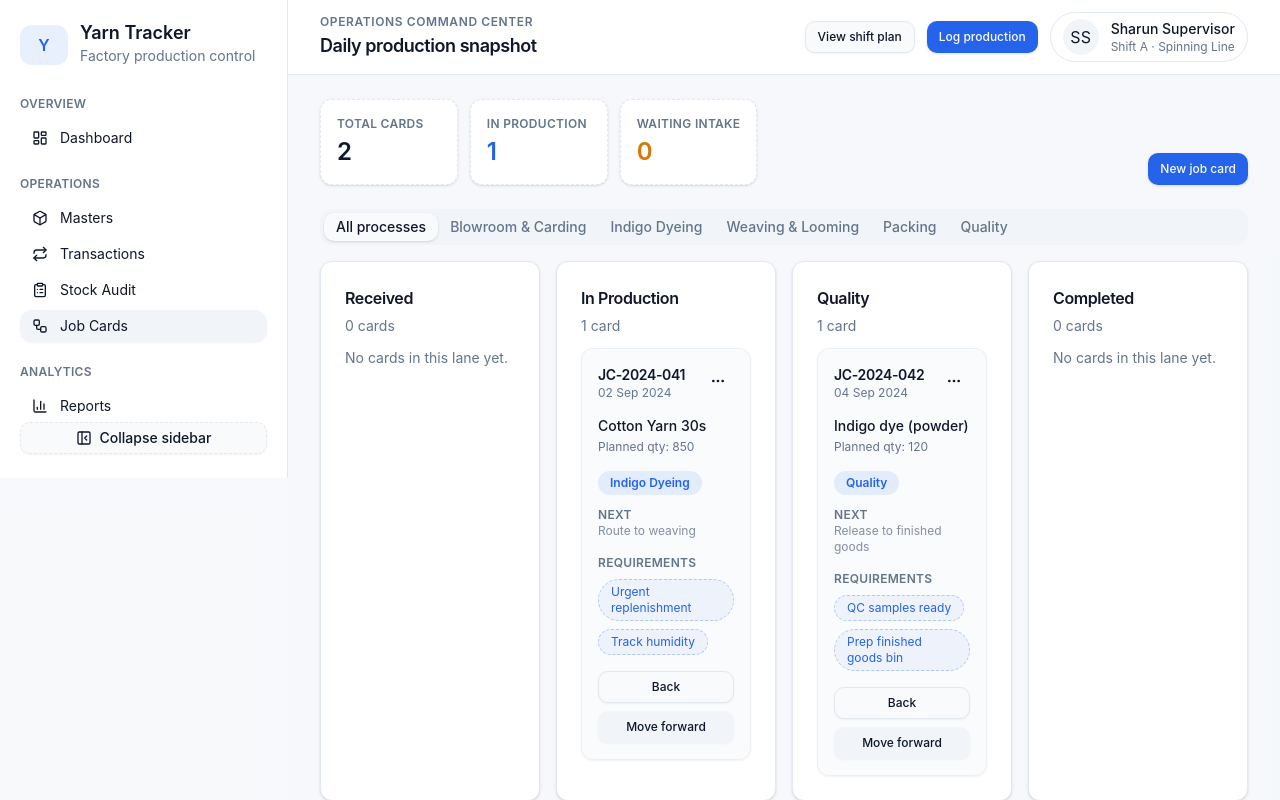
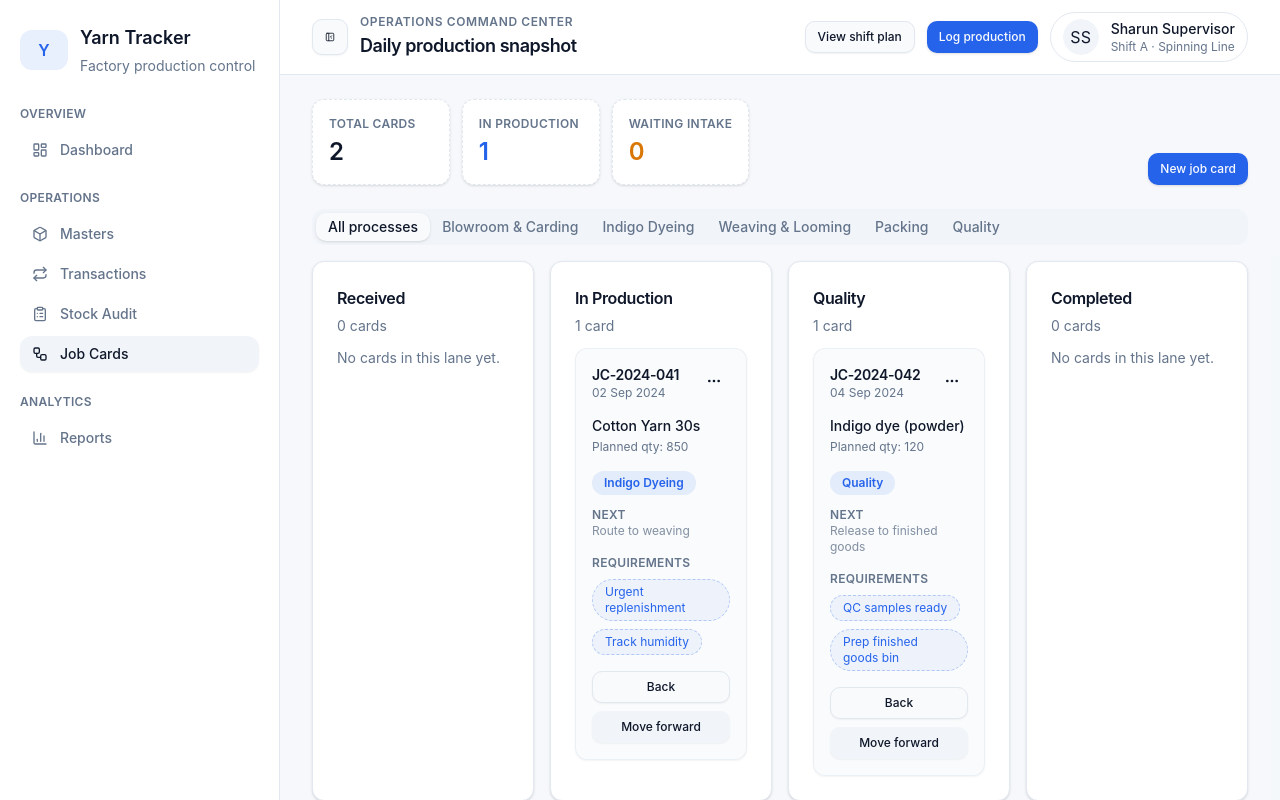
Before and after one commit to Sharun025/yarn-track, a Next.js app: page /job-cards in a window 1280 px wide. Shown: the top 800 px of the page. Built offline with nearby package versions, Linux system fonts and the light colour scheme.

Commit message:
Polish sidebar collapse with shadcn primitives

```diff
--- a/components/AppShellClient.tsx
+++ b/components/AppShellClient.tsx
@@ -1,26 +1,20 @@
 "use client";
 
-import { useState, type ReactNode } from "react";
+import type { ReactNode } from "react";
 
-import { Sidebar } from "@/components/Sidebar";
+import { AppSidebar, AppSidebarProvider, SidebarInset } from "@/components/Sidebar";
 import { TopBar } from "@/components/TopBar";
 
 export default function AppShellClient({ children }: { children: ReactNode }) {
-  const [collapsed, setCollapsed] = useState(false);
-
   return (
-    <div className="flex min-h-screen w-full bg-muted/20">
-      <Sidebar
-        className="hidden shrink-0 lg:flex"
-        collapsed={collapsed}
-        onToggleCollapsed={(next) => setCollapsed(next)}
-      />
-      <div className="flex min-h-screen flex-1 flex-col">
-        <TopBar />
-        <main className="flex-1 space-y-6 bg-muted/20 px-4 py-6 lg:px-8">
-          {children}
-        </main>
+    <AppSidebarProvider>
+      <div className="flex min-h-screen w-full bg-muted/20">
+        <AppSidebar className="hidden shrink-0 lg:flex" />
+        <SidebarInset>
+          <TopBar />
+          <main className="flex-1 space-y-6 bg-muted/20 px-4 py-6 lg:px-8">{children}</main>
+        </SidebarInset>
       </div>
-    </div>
+    </AppSidebarProvider>
   );
 }
--- a/components/Sidebar.tsx
+++ b/components/Sidebar.tsx
@@ -1,23 +1,37 @@
 "use client";
 
-import { useState } from "react";
+import { useMemo } from "react";
 
+import Link from "next/link";
 import { usePathname } from "next/navigation";
 
 import {
   BarChart3,
   Box,
   ClipboardList,
+  LayoutDashboard,
   PanelLeftClose,
   PanelLeftOpen,
   Repeat,
-  LayoutDashboard,
   Workflow,
 } from "lucide-react";
 import type { LucideIcon } from "lucide-react";
 
-import { Button } from "@/components/ui/button";
-import { CollapsibleNavButton } from "@/components/ui/collapsible-nav-button";
+import {
+  Sidebar as SidebarRoot,
+  SidebarContent,
+  SidebarFooter,
+  SidebarHeader,
+  SidebarMenu,
+  SidebarMenuButton,
+  SidebarMenuItem,
+  SidebarProvider,
+  SidebarRail,
+  SidebarSection,
+  SidebarSectionLabel,
+  SidebarTrigger,
+  useSidebar,
+} from "@/components/ui/sidebar";
 import { cn } from "@/lib/utils";
 
 type NavItem = {
@@ -51,99 +65,92 @@ const navSections: NavSection[] = [
   },
 ];
 
-type SidebarProps = {
+type AppSidebarProps = {
   className?: string;
-  collapsed?: boolean;
-  onToggleCollapsed?: (next: boolean) => void;
 };
 
-export function Sidebar({ className, collapsed: collapsedProp, onToggleCollapsed }: SidebarProps) {
+export function AppSidebar({ className }: AppSidebarProps) {
   const pathname = usePathname();
-  const [collapsedInternal, setCollapsedInternal] = useState(false);
-  const collapsed = collapsedProp ?? collapsedInternal;
+  const { collapsed, setCollapsed } = useSidebar();
 
-  const toggleCollapsed = () => {
-    if (onToggleCollapsed) {
-      onToggleCollapsed(!collapsed);
-    } else {
-      setCollapsedInternal((prev) => !prev);
-    }
-  };
+  const sections = useMemo(() => navSections, []);
+  const showLabels = !collapsed;
 
   return (
-    <aside
-      data-collapsed={collapsed}
-      className={cn(
-        "group/sidebar flex h-full flex-col overflow-hidden border-r bg-card px-5 py-6 transition-[width] duration-200 ease-in-out",
-        collapsed ? "w-20 px-3" : "w-72",
-        className
-      )}
-    >
-      <div className="flex h-full flex-col">
-        <div className="space-y-6">
-          <div className="flex items-center">
+    <SidebarRoot className={className}>
+      <SidebarHeader className="flex items-center gap-3">
         <div
           className={cn(
             "flex h-10 w-10 items-center justify-center rounded-xl bg-primary/10 text-sm font-semibold text-primary transition-all duration-200",
-                !collapsed && "w-12 text-base"
+            showLabels && "w-12 text-base"
           )}
         >
-              {collapsed ? "YT" : "Y"}
+          {showLabels ? "Y" : "YT"}
         </div>
-            <div
-              className="overflow-hidden pl-3 transition-[max-width,opacity] duration-200"
-              style={{ maxWidth: collapsed ? 0 : 200, opacity: collapsed ? 0 : 1 }}
-            >
-              <div className="space-y-1">
-                <h1 className="text-lg font-semibold leading-none">Yarn Tracker</h1>
+        {showLabels ? (
+          <div className="flex-1 space-y-1 overflow-hidden">
+            <Link href="/dashboard" className="block whitespace-nowrap text-lg font-semibold">
+              Yarn Tracker
+            </Link>
             <p className="text-sm text-muted-foreground">Factory production control</p>
           </div>
-            </div>
-          </div>
+        ) : null}
+      </SidebarHeader>
 
-          <nav className="space-y-4">
-            {navSections.map((section) => (
-              <div key={section.title} className="space-y-2">
-                {!collapsed && (
-                  <span className="text-xs font-semibold uppercase tracking-wide text-muted-foreground">
-                    {section.title}
-                  </span>
-                )}
-                <div className="grid gap-1">
+      <SidebarContent>
+        {sections.map((section) => (
+          <SidebarSection key={section.title}>
+            {showLabels ? <SidebarSectionLabel>{section.title}</SidebarSectionLabel> : null}
+            <SidebarMenu>
               {section.items.map((item) => {
                 const isActive = pathname === item.href;
                 const Icon = item.icon;
                 return (
-                      <CollapsibleNavButton
-                        key={item.href}
+                  <SidebarMenuItem key={item.href}>
+                    <SidebarMenuButton
                       href={item.href}
-                        icon={Icon}
-                        label={item.label}
                       active={isActive}
-                        collapsed={collapsed}
-                      />
+                      collapsed={!showLabels}
+                      className={cn(
+                        "gap-3",
+                        showLabels ? "justify-start" : "justify-center px-2"
+                      )}
+                      title={!showLabels ? item.label : undefined}
+                    >
+                      <Icon className="h-4 w-4" />
+                      {showLabels ? <span className="flex-1 truncate text-sm">{item.label}</span> : null}
+                    </SidebarMenuButton>
+                  </SidebarMenuItem>
                 );
               })}
-                </div>
-              </div>
+            </SidebarMenu>
+          </SidebarSection>
         ))}
-          </nav>
-        </div>
+      </SidebarContent>
 
-        <Button
-          variant="outline"
-          size="sm"
+      <SidebarFooter>
+        <SidebarTrigger
           className={cn(
-            "mt-auto w-full justify-center gap-2 border-dashed transition-all duration-200",
+            "mt-4 w-full justify-center gap-2 border-dashed",
             collapsed && "h-10 w-10 self-center rounded-xl px-0"
           )}
-          onClick={toggleCollapsed}
-          aria-label={collapsed ? "Expand sidebar" : "Collapse sidebar"}
         >
           {collapsed ? <PanelLeftOpen className="h-4 w-4" /> : <PanelLeftClose className="h-4 w-4" />}
           {!collapsed && <span className="text-sm">Collapse sidebar</span>}
-        </Button>
-      </div>
-    </aside>
+        </SidebarTrigger>
+      </SidebarFooter>
+
+      <SidebarRail
+        className="absolute right-0 top-1/2 hidden -translate-y-1/2 translate-x-1/2 lg:flex"
+        onClick={() => setCollapsed(false)}
+        aria-label="Expand sidebar"
+      />
+    </SidebarRoot>
   );
 }
+
+export function AppSidebarProvider({ children }: { children: React.ReactNode }) {
+  return <SidebarProvider>{children}</SidebarProvider>;
+}
+
+export { SidebarInset } from "@/components/ui/sidebar";
--- a/components/TopBar.tsx
+++ b/components/TopBar.tsx
@@ -1,8 +1,8 @@
 "use client";
 
-import { Menu } from "lucide-react";
+import { Menu, PanelLeftClose, PanelLeftOpen } from "lucide-react";
 
-import { Sidebar } from "@/components/Sidebar";
+import { AppSidebar } from "@/components/Sidebar";
 import { Avatar, AvatarFallback } from "@/components/ui/avatar";
 import { Button } from "@/components/ui/button";
 import {
@@ -12,12 +12,15 @@ import {
   SheetTitle,
   SheetTrigger,
 } from "@/components/ui/sheet";
+import { SidebarTrigger, useSidebar } from "@/components/ui/sidebar";
 
 export function TopBar() {
+  const { collapsed, setCollapsed } = useSidebar();
+
   return (
     <header className="flex items-center justify-between border-b bg-card px-4 py-3 lg:px-8">
       <div className="flex items-center gap-3">
-        <Sheet>
+        <Sheet onOpenChange={(open) => open && setCollapsed(false)}>
           <SheetTrigger asChild>
             <Button
               variant="ghost"
@@ -32,9 +35,13 @@ export function TopBar() {
             <SheetHeader className="px-6 pt-6">
               <SheetTitle>Navigation</SheetTitle>
             </SheetHeader>
-        <Sidebar className="h-[calc(100vh-4.5rem)] border-0" />
+            <AppSidebar className="flex h-[calc(100vh-4.5rem)] w-full border-0" />
           </SheetContent>
         </Sheet>
+
+        <SidebarTrigger className="hidden h-9 w-9 items-center justify-center lg:inline-flex" aria-label="Toggle sidebar">
+          {collapsed ? <PanelLeftOpen className="h-4 w-4" /> : <PanelLeftClose className="h-4 w-4" />}
+        </SidebarTrigger>
 
         <div className="space-y-0.5">
           <p className="text-xs font-semibold uppercase tracking-wider text-muted-foreground">
@@ -59,9 +66,7 @@ export function TopBar() {
           </Avatar>
           <div className="leading-tight">
             <p className="text-sm font-medium">Sharun Supervisor</p>
-            <p className="text-xs text-muted-foreground">
-              Shift A · Spinning Line
-            </p>
+            <p className="text-xs text-muted-foreground">Shift A · Spinning Line</p>
           </div>
         </div>
       </div>
--- /dev/null
+++ b/components/ui/sidebar.tsx
@@ -0,0 +1,195 @@
+"use client";
+
+import * as React from "react";
+
+import { cn } from "@/lib/utils";
+
+type SidebarContextValue = {
+  collapsed: boolean;
+  toggle: () => void;
+  setCollapsed: (value: boolean) => void;
+};
+
+const SidebarContext = React.createContext<SidebarContextValue | undefined>(undefined);
+
+export function useSidebar() {
+  const context = React.useContext(SidebarContext);
+  if (!context) {
+    throw new Error("useSidebar must be used within a SidebarProvider");
+  }
+  return context;
+}
+
+export function SidebarProvider({
+  children,
+  defaultCollapsed = false,
+}: {
+  children: React.ReactNode;
+  defaultCollapsed?: boolean;
+}) {
+  const [collapsed, setCollapsed] = React.useState(defaultCollapsed);
+
+  const toggle = React.useCallback(() => {
+    setCollapsed((prev) => !prev);
+  }, []);
+
+  const value = React.useMemo(
+    () => ({
+      collapsed,
+      toggle,
+      setCollapsed,
+    }),
+    [collapsed, toggle]
+  );
+
+  return <SidebarContext.Provider value={value}>{children}</SidebarContext.Provider>;
+}
+
+const baseSidebarClasses =
+  "group/sidebar relative hidden border-r bg-card text-card-foreground transition-all duration-200 ease-in-out lg:flex";
+
+export const Sidebar = React.forwardRef<HTMLDivElement, React.HTMLAttributes<HTMLDivElement>>(
+  ({ className, children, ...props }, ref) => {
+    const { collapsed } = useSidebar();
+
+    return (
+      <aside
+        ref={ref}
+        data-collapsed={collapsed}
+        className={cn(baseSidebarClasses, "w-[280px]", collapsed && "w-[80px]", className)}
+        {...props}
+      >
+        <div className="flex h-full w-full flex-col overflow-hidden pb-6" data-collapsed={collapsed}>
+          {children}
+        </div>
+      </aside>
+    );
+  }
+);
+Sidebar.displayName = "Sidebar";
+
+export const SidebarHeader = React.forwardRef<HTMLDivElement, React.HTMLAttributes<HTMLDivElement>>(
+  ({ className, ...props }, ref) => (
+    <div ref={ref} className={cn("px-5 pb-6 pt-6", className)} {...props} />
+  )
+);
+SidebarHeader.displayName = "SidebarHeader";
+
+export const SidebarContent = React.forwardRef<HTMLDivElement, React.HTMLAttributes<HTMLDivElement>>(
+  ({ className, ...props }, ref) => (
+    <div ref={ref} className={cn("flex-1 space-y-4 overflow-y-auto px-5", className)} {...props} />
+  )
+);
+SidebarContent.displayName = "SidebarContent";
+
+export const SidebarFooter = React.forwardRef<HTMLDivElement, React.HTMLAttributes<HTMLDivElement>>(
+  ({ className, ...props }, ref) => (
+    <div ref={ref} className={cn("mt-auto px-5", className)} {...props} />
+  )
+);
+SidebarFooter.displayName = "SidebarFooter";
+
+export const SidebarInset = React.forwardRef<HTMLDivElement, React.HTMLAttributes<HTMLDivElement>>(
+  ({ className, ...props }, ref) => (
+    <div ref={ref} className={cn("flex min-h-screen flex-1 flex-col", className)} {...props} />
+  )
+);
+SidebarInset.displayName = "SidebarInset";
+
+export const SidebarTrigger = React.forwardRef<
+  HTMLButtonElement,
+  React.ButtonHTMLAttributes<HTMLButtonElement>
+>(({ className, children, ...props }, ref) => {
+  const { toggle, collapsed } = useSidebar();
+
+  return (
+    <button
+      ref={ref}
+      type="button"
+      onClick={(event) => {
+        toggle();
+        props.onClick?.(event);
+      }}
+      className={cn(
+        "inline-flex h-9 items-center justify-center gap-2 rounded-md border border-input bg-background px-3 text-sm font-medium shadow-sm transition-colors hover:bg-muted focus-visible:outline-none focus-visible:ring-1 focus-visible:ring-ring",
+        className
+      )}
+      aria-label={collapsed ? "Expand sidebar" : "Collapse sidebar"}
+      {...props}
+    >
+      {children}
+    </button>
+  );
+});
+SidebarTrigger.displayName = "SidebarTrigger";
+
+export const SidebarRail = React.forwardRef<HTMLButtonElement, React.ButtonHTMLAttributes<HTMLButtonElement>>(
+  ({ className, ...props }, ref) => {
+    const { collapsed } = useSidebar();
+
+    return (
+      <button
+        ref={ref}
+        type="button"
+        data-collapsed={collapsed}
+        className={cn(
+          "inline-flex h-24 w-2 items-center justify-center rounded-full bg-border transition-opacity duration-200 hover:bg-foreground/20 focus-visible:outline-none focus-visible:ring-2 focus-visible:ring-ring",
+          collapsed ? "opacity-100" : "opacity-0",
+          className
+        )}
+        tabIndex={collapsed ? 0 : -1}
+        aria-hidden={!collapsed}
+        {...props}
+      />
+    );
+  }
+);
+SidebarRail.displayName = "SidebarRail";
+
+export const SidebarSection = React.forwardRef<HTMLDivElement, React.HTMLAttributes<HTMLDivElement>>(
+  ({ className, ...props }, ref) => (
+    <div ref={ref} className={cn("space-y-2", className)} {...props} />
+  )
+);
+SidebarSection.displayName = "SidebarSection";
+
+export const SidebarSectionLabel = React.forwardRef<HTMLSpanElement, React.HTMLAttributes<HTMLSpanElement>>(
+  ({ className, ...props }, ref) => (
+    <span ref={ref} className={cn("text-xs font-semibold uppercase tracking-wide text-muted-foreground", className)} {...props} />
+  )
+);
+SidebarSectionLabel.displayName = "SidebarSectionLabel";
+
+export const SidebarMenu = React.forwardRef<HTMLDivElement, React.HTMLAttributes<HTMLDivElement>>(
+  ({ className, ...props }, ref) => (
+    <div ref={ref} className={cn("grid gap-1", className)} {...props} />
+  )
+);
+SidebarMenu.displayName = "SidebarMenu";
+
+export const SidebarMenuItem = React.forwardRef<HTMLDivElement, React.HTMLAttributes<HTMLDivElement>>(
+  ({ className, ...props }, ref) => (
+    <div ref={ref} className={cn("group/menu-item", className)} {...props} />
+  )
+);
+SidebarMenuItem.displayName = "SidebarMenuItem";
+
+export const SidebarMenuButton = React.forwardRef<
+  HTMLAnchorElement,
+  React.AnchorHTMLAttributes<HTMLAnchorElement> & { active?: boolean; collapsed?: boolean }
+>(({ className, active, collapsed, children, ...props }, ref) => (
+  <a
+    ref={ref}
+    data-active={active}
+    data-collapsed={collapsed}
+    className={cn(
+      "group/menu-button flex items-center gap-3 rounded-lg px-3 py-2 text-sm font-medium text-muted-foreground transition-colors hover:bg-muted hover:text-foreground data-[collapsed=true]:justify-center",
+      active && "bg-muted text-foreground shadow-sm",
+      className
+    )}
+    {...props}
+  >
+    {children}
+  </a>
+));
+SidebarMenuButton.displayName = "SidebarMenuButton";
```
Lines whose indentation alone changed are shown as unchanged.
